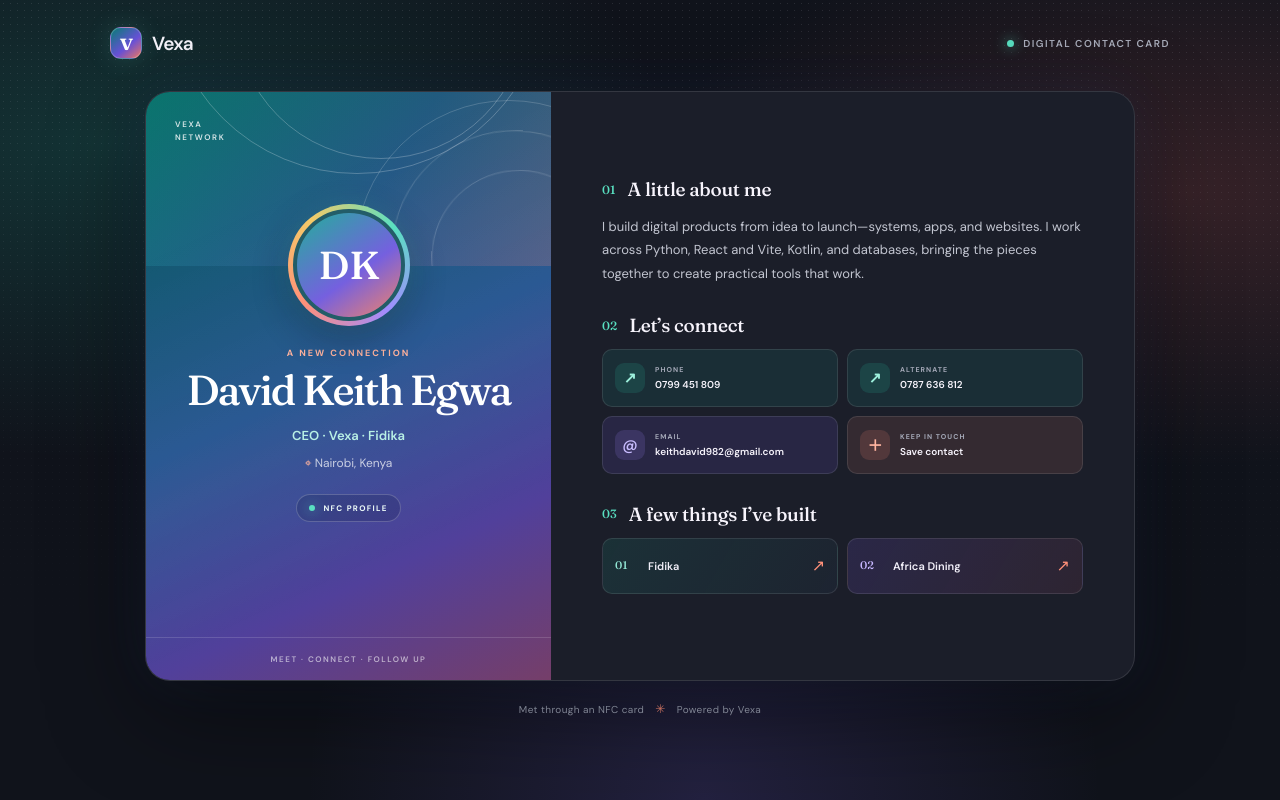
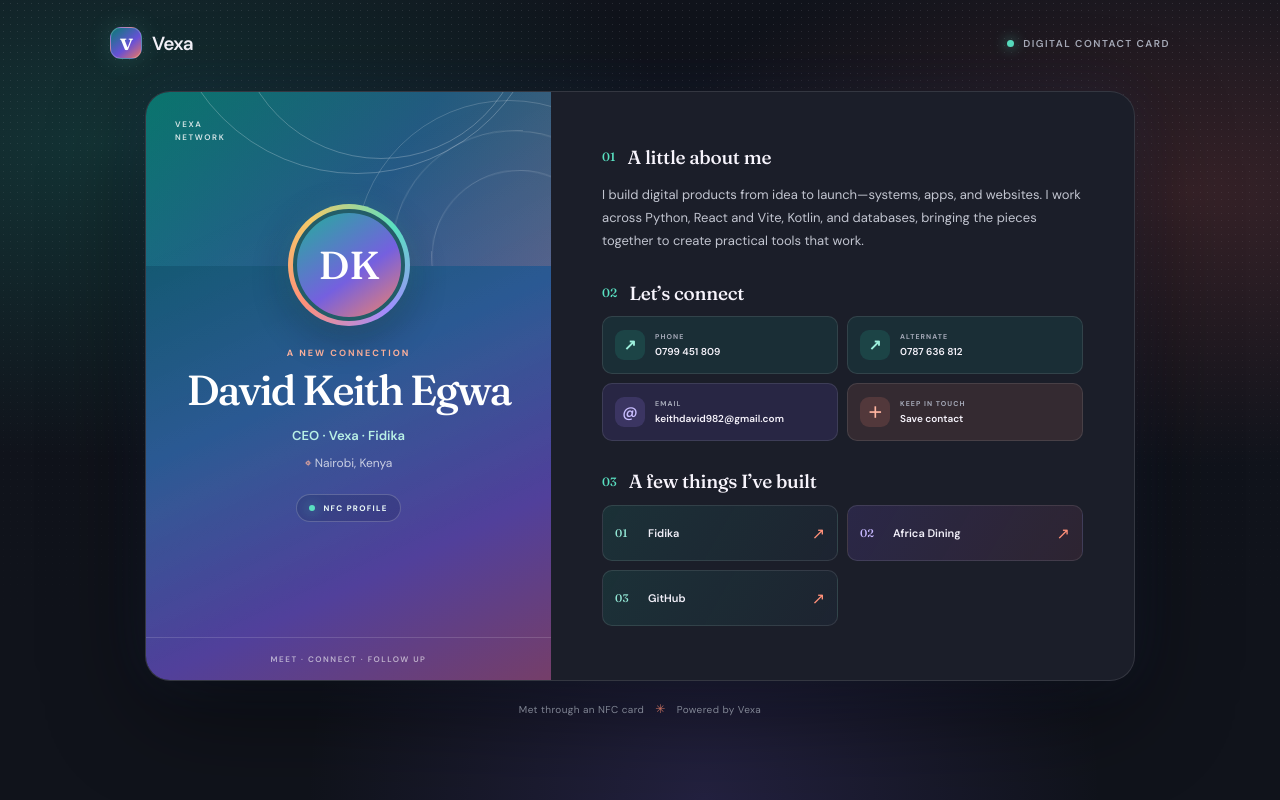
Before and after one commit to keith611/my-profile-, a React (Vite) app: page / in a window 1280 px wide. Built offline with nearby package versions, Linux system fonts and the light colour scheme.

Commit message:
Add GitHub to profile links

```diff
--- a/src/data/profile.js
+++ b/src/data/profile.js
@@ -14,5 +14,6 @@ export const profile = {
   links: [
     { label: 'Fidika', url: 'https://fidika-site.vercel.app' },
     { label: 'Africa Dining', url: 'https://african-dining-travel.vercel.app' },
+    { label: 'GitHub', url: 'https://github.com/keith611' },
   ],
 };
--- a/src/pages/ProfilePage.jsx
+++ b/src/pages/ProfilePage.jsx
@@ -109,7 +109,7 @@ export function ProfilePage() {
                 <span className="section-index">03</span>
                 <h2 id="work-heading">A few things I’ve built</h2>
               </div>
-              <nav className="profile-links" aria-label="Websites and projects">
+              <nav className="profile-links" aria-label="Websites and profiles">
                 {links.map((item, index) => (
                   <a key={item.label} href={item.url} target="_blank" rel="noreferrer">
                     <span className="project-number">0{index + 1}</span>
```
